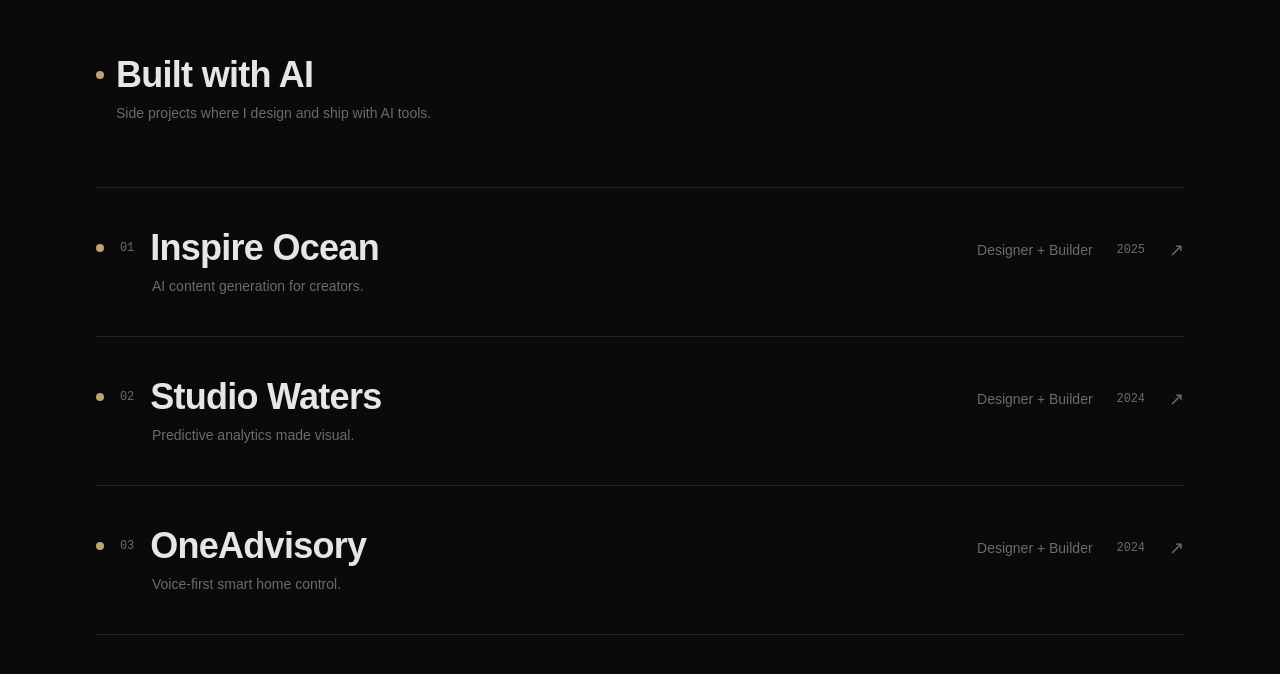
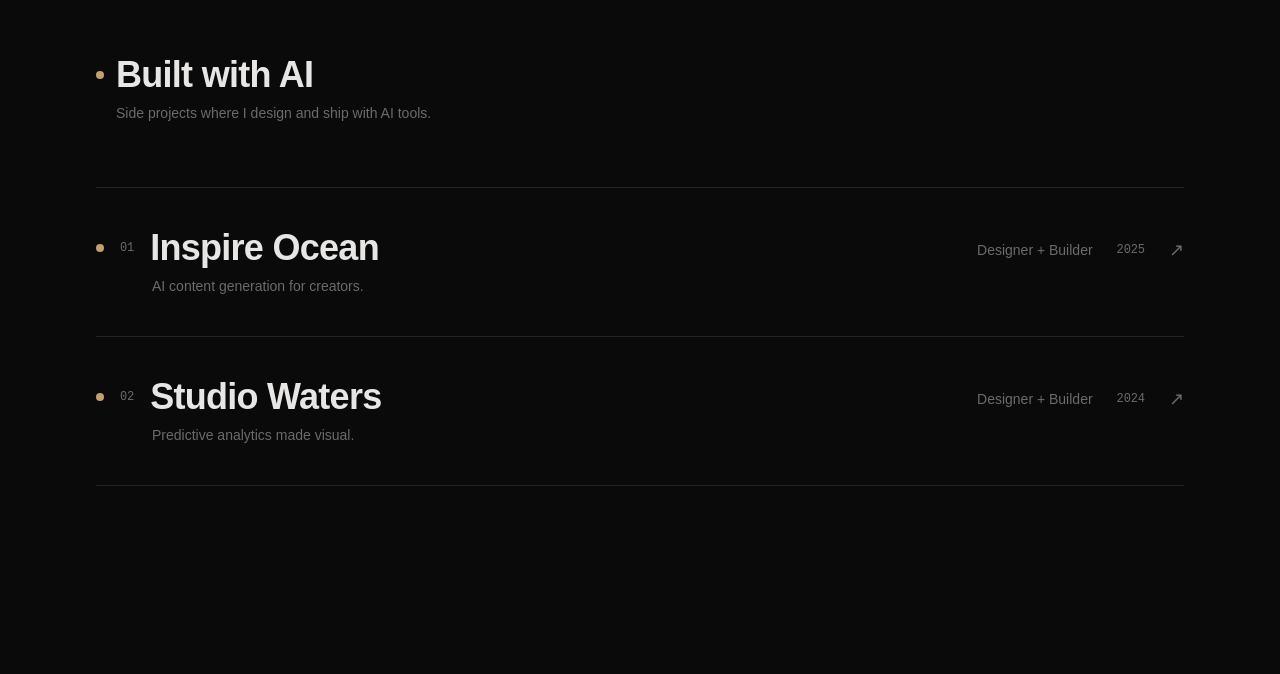
Before and after one commit to Malik1942/Malik-Portfolio, a React (Vite) app: page / in a window 1280 px wide. Shown: the part 1762-2436 px from the top of the page. After the commit the page ends 2344 px from the top, so only its background shows below. Built offline with nearby package versions, Linux system fonts and the light colour scheme; the HTML template or start-up script is replaced by a standard one.

Commit message:
Limit top dots range

```diff
--- a/src/pages/Index.tsx
+++ b/src/pages/Index.tsx
@@ -54,14 +54,6 @@ const aiProjects = [
     year: "2024",
     details: "Created a data visualization tool that transforms complex predictive models into clear, actionable insights.\n\nDesigned interactive charts and customizable dashboard layouts.",
   },
-  {
-    id: "oneadvisory",
-    title: "OneAdvisory",
-    description: "Voice-first smart home control.",
-    role: "Designer + Builder",
-    year: "2024",
-    details: "Exploring voice-first interaction patterns for smart home environments.\n\nMore details coming soon.",
-  },
 ];
 
 const Index = () => {
```
